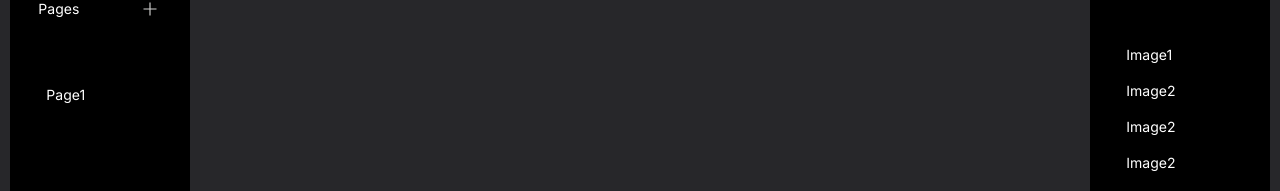
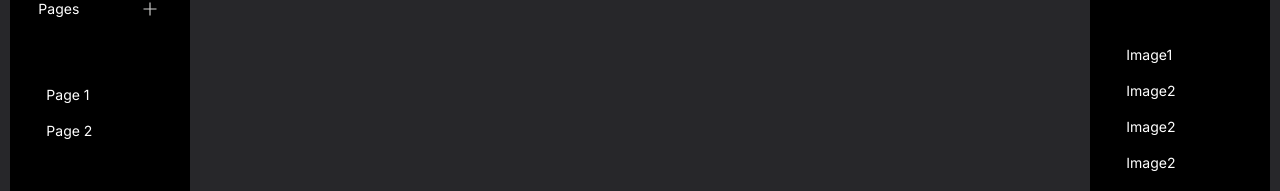
Before and after one commit to Dimen-3D-Model-Annotation/annotation-tool, a Next.js app: page /dashboard/project/1 in a window 1280 px wide. Shown: the part 228-419 px from the top of the page. Built offline with nearby package versions, Linux system fonts and the light colour scheme.

Commit message:
Update left side panel

```diff
--- a/components/project_workspace/left_side_panel/LeftSidePanel.jsx
+++ b/components/project_workspace/left_side_panel/LeftSidePanel.jsx
@@ -16,13 +16,14 @@ const LeftSidePanel = () => {
 
       <div className="flex justify-between items-center text-white text-sm mb-4 w-5/6">
         <h6>Pages</h6>
-        <Image src={add} className="w-[24px] cursor-pointer" alt=""/>
+        <Image src={add} className="w-[24px] cursor-pointer" alt="" />
       </div>
 
       <div className="flex text-white text-sm w-10/12 h-[300px] overflow-y-auto">
         <div>
           <ul>
-            <li className="p-2">Page1</li>
+            <li className="p-2">Page 1</li>
+            <li className="p-2">Page 2</li>
           </ul>
         </div>
 
```
